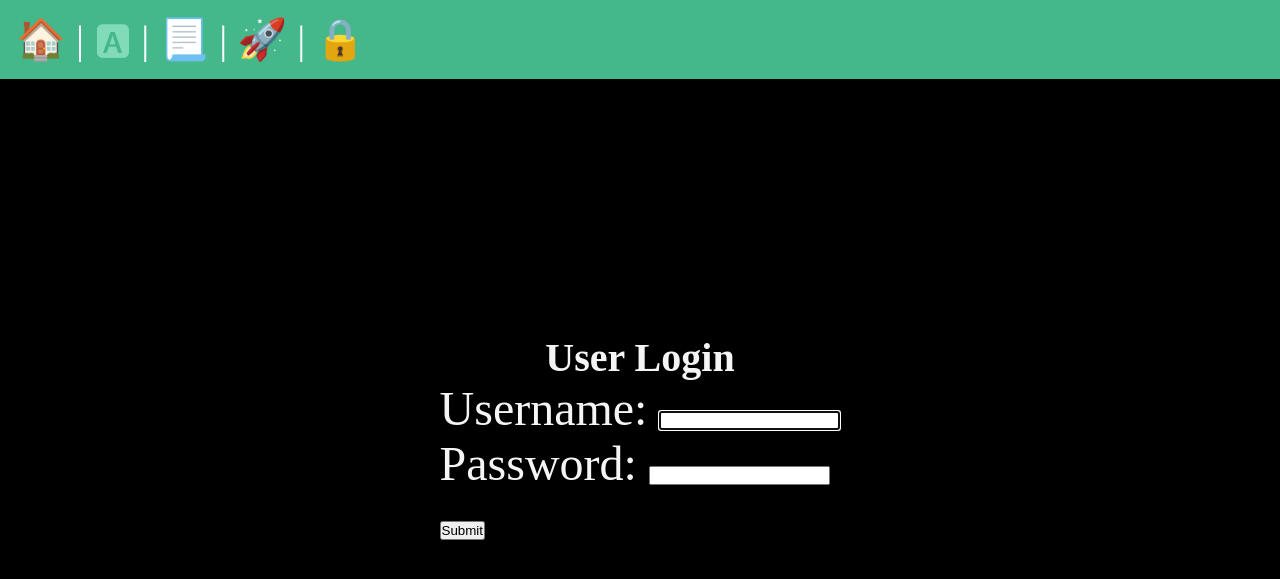
After one commit to souchak0607/Blog_Site, a Django app: page /users/login/ in a window 1280 px wide. The commit adds this page. Shown: the top 579 px of the page. Run offline with Django 5.2, Linux system fonts and the light colour scheme.

Commit message:
User Login

```diff
--- a/myproject/templates/layout.html
+++ b/myproject/templates/layout.html
@@ -26,7 +26,10 @@
             <span role="img" aria-label="Blogs" title="Blogs">📃</span>
         </a>|
         <a href="{% url 'users:register' %}">
-            <span role="img" aria-label="User Registration" title="User Registration">🤘</span>
+            <span role="img" aria-label="User Registration" title="User Registration">🚀</span>
+        </a>|
+        <a href="{% url 'users:login' %}">
+            <span role="img" aria-label="User Login" title="User Login">🔒</span>
         </a>
     </nav>
     <main>
--- /dev/null
+++ b/myproject/users/templates/users/login.html
@@ -0,0 +1,15 @@
+{% extends "layout.html" %}
+
+{%block title%}
+    User Login
+{%endblock%}
+
+
+{%block content%}
+    <h1>User Login</h1>
+    <form class="form-width-validation" action="/users/login/" method="post">
+        {% csrf_token %}
+        {{form}}
+        <button class="form-submit">Submit</button>
+    </form>
+{%endblock%}
--- a/myproject/users/urls.py
+++ b/myproject/users/urls.py
@@ -5,4 +5,5 @@ app_name = 'users'
 
 urlpatterns = [
     path('register/', views.register_view, name="register" ),
+    path('login/', views.login_view, name="login" ),
 ]
--- a/myproject/users/views.py
+++ b/myproject/users/views.py
@@ -1,12 +1,23 @@
 from django.shortcuts import render, redirect
-from django.contrib.auth.forms import UserCreationForm
+from django.contrib.auth.forms import UserCreationForm, AuthenticationForm
+from django.contrib.auth import login
 # Create your views here.
 def register_view(request):
     if request.method == "POST":
         form = UserCreationForm(request.POST)
         if form.is_valid():
-            form.save()
+            login(request, form.save())
             return redirect("blogs:list")
     else:
         form = UserCreationForm()
     return render(request, "users/register.html", {"form":form})
+
+def login_view(request):
+    if request.method == "POST":
+        form = AuthenticationForm(data = request.POST)
+        if form.is_valid():
+            login(request, form.get_user())
+            return redirect("blogs:list")
+    else:
+        form = AuthenticationForm()
+    return render(request, "users/login.html", {"form":form})
```
Also changed, not shown: myproject/db.sqlite3.
